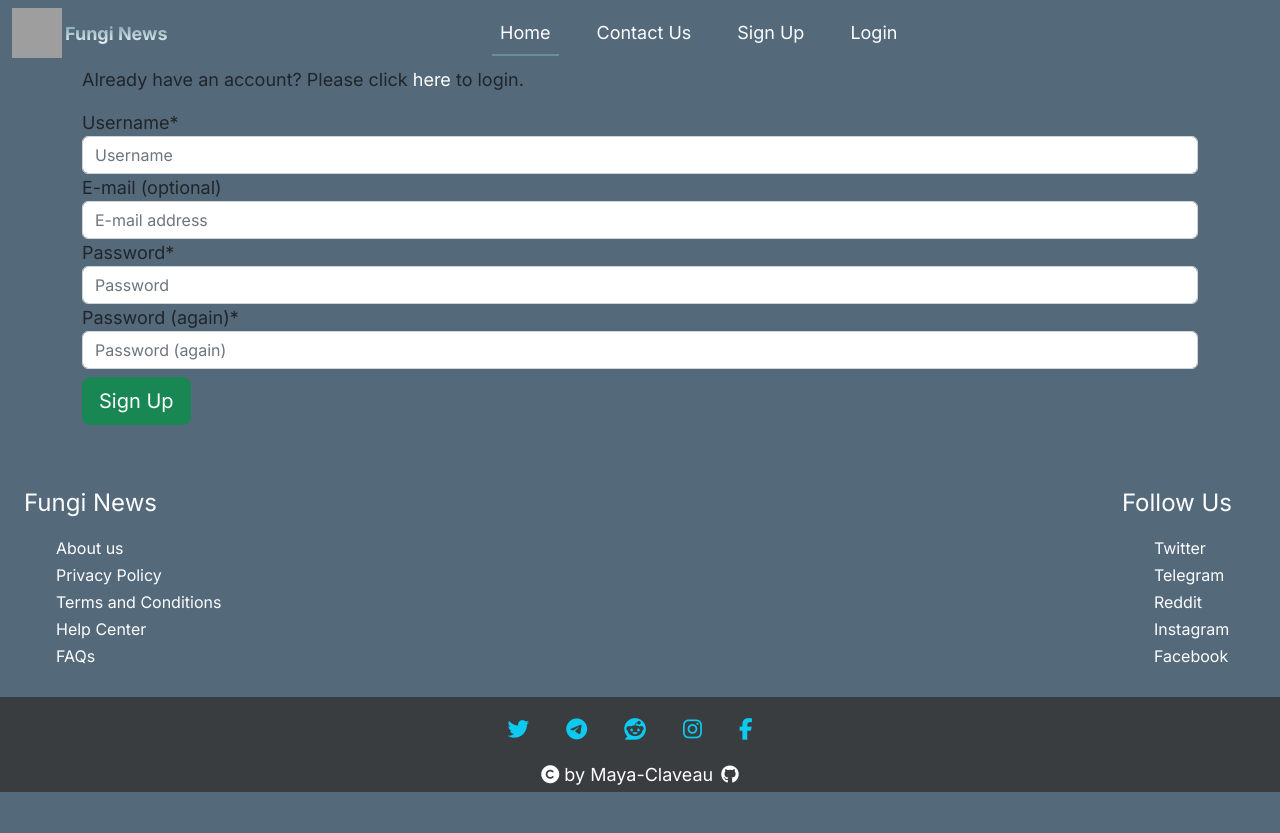
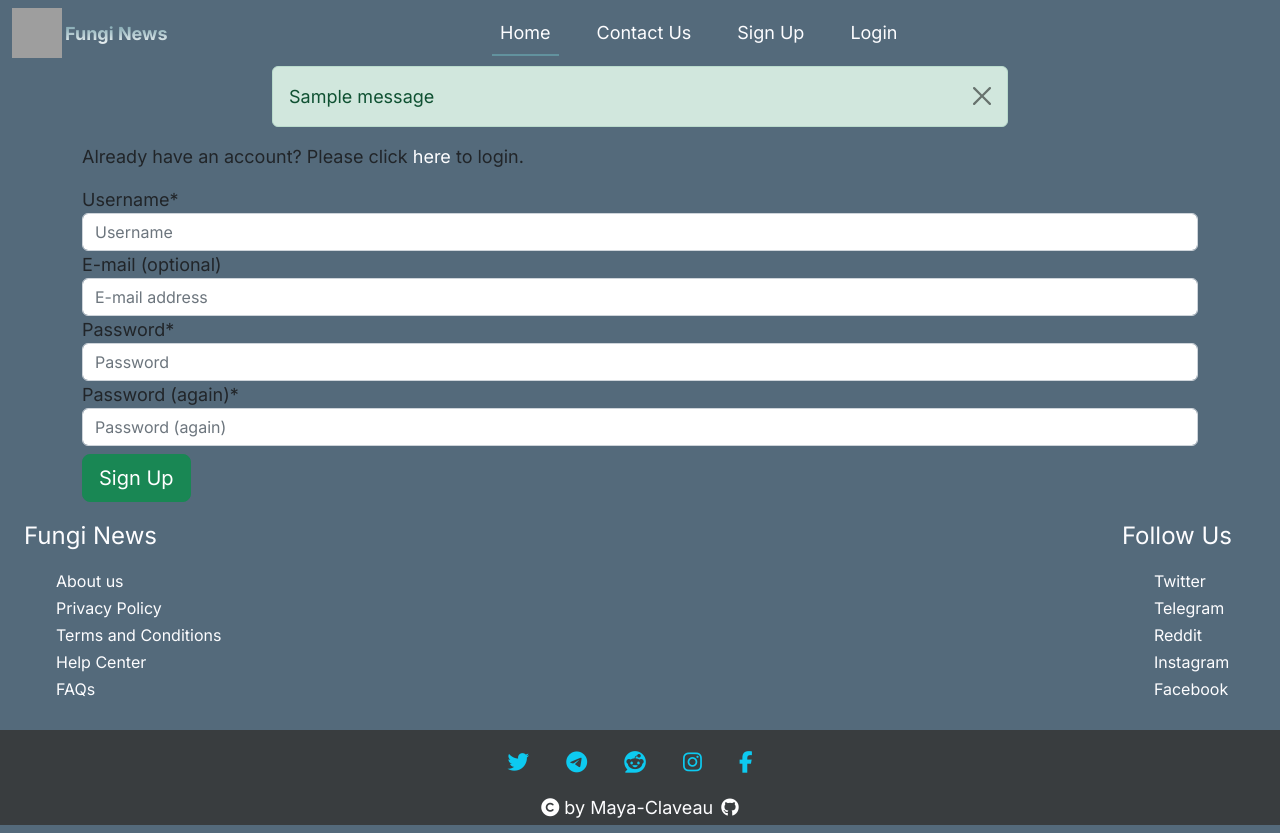
Before and after one commit to Maya-Claveau/pp4-fungi-news, a Django app: page /accounts/signup/ in a window 1280 px wide. Before the commit the page ends 792 px from the top, so only its background shows below. Run offline with Django 3.2, Linux system fonts and the light colour scheme; tables that the repository leaves empty hold one stand-in row (values such as "Sample post"); one stand-in notice (Sample message) is shown; some libraries are stand-ins or nearby versions; grey boxes are pictures that could not be loaded.

Commit message:
Add messages alert

```diff
--- a/templates/base.html
+++ b/templates/base.html
@@ -62,6 +62,20 @@
                 </div>
             </div>
         </nav>
+
+        <div class="container">
+            <div class="row">
+                <div class="col-md-8 offset-md-2">
+                    {% for message in messages %}
+                    <div class="alert {{ message.tags }} alert-dismissible fade show" role="alert" id="alert-msg">
+                        {{ message | safe }}
+                        <button type="button" class="btn-close" data-bs-dismiss="alert" aria-label="Close">
+                        </button>
+                    </div>
+                    {% endfor %}
+                </div>
+            </div>
+        </div>
     </header>
 
     <section>
```
Also changed, not shown: funginews/settings.py (+10 -0 lines), register/views.py (+2 -30 lines).
